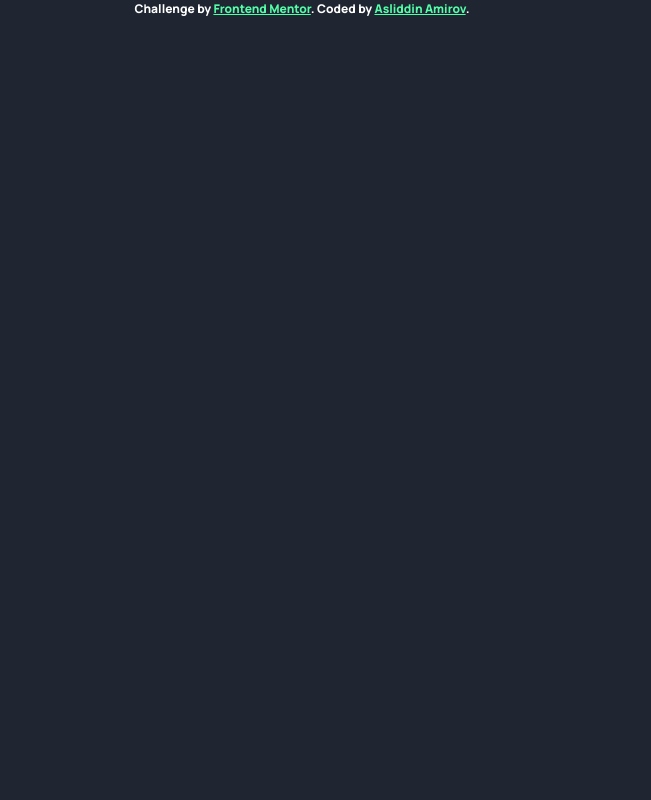
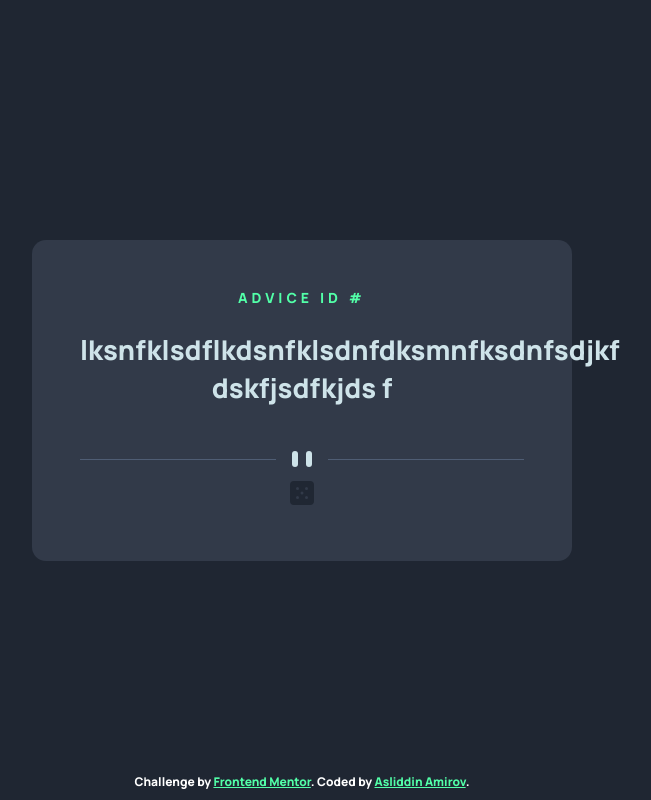
Before and after one commit to asliddinamir/project25-FM, a plain HTML site: page index.html in a window 1280 px wide. Shown: the whole page, without its empty margins (338-989 px from the left). Drawn offline with Linux system fonts and the light colour scheme.

Commit message:
done background part

```diff
--- a/index.html
+++ b/index.html
@@ -6,13 +6,17 @@
   <meta name="viewport" content="width=device-width, initial-scale=1.0">
   <link rel="icon" type="image/png" sizes="32x32" href="./images/favicon-32x32.png">
   <link rel="stylesheet" href="style.css">
-
   <title>Frontend Mentor | Advice generator app</title>
-
-
 </head>
 
 <body>
+
+  <main class="container">
+    <span class="advice_id">ADVICE ID # <strong class="num"></strong></span>
+    <h3 class="advice">lksnfklsdflkdsnfklsdnfdksmnfksdnfsdjkf dskfjsdfkjds f</h3>
+    <img class="seperator" src="./images/pattern-divider-desktop.svg" alt="pattern">
+    <img src="./images/icon-dice.svg" alt="icon">
+  </main>
 
 
   <footer class="attribution">
--- a/style.css
+++ b/style.css
@@ -11,10 +11,42 @@ body {
     height: 100vh;
     width: 100vw;
     background-color: hsl(218, 23%, 16%);
+    display: flex;
+    align-items: center;
+    justify-content: center;
+}
+
+.container {
+    background-color: hsl(217, 19%, 24%);
+    max-width: 540px;
+    min-height: 240px;
+    flex-direction: column;
+    text-align: center;
+    padding: 48px;
+    border-radius: 14px;
+}
+
+.advice_id {
+    color: #52ffa8;
+    display: block;
+    margin-bottom: 24px;
+    letter-spacing: 4px;
+    font-size: 14px;
+}
+
+.advice {
+    color: #cee3e9;
+    margin-bottom: 30px;
+    font-size: 27.2px;
+    font-weight: 800;
+    line-height: 38px;
+    letter-spacing: 0.05px;
 }
 
 footer {
     color: #fff;
+    position: absolute;
+    bottom: 10px;
     font-size: 12px;
     text-align: center;
     font-weight: 100;
```
